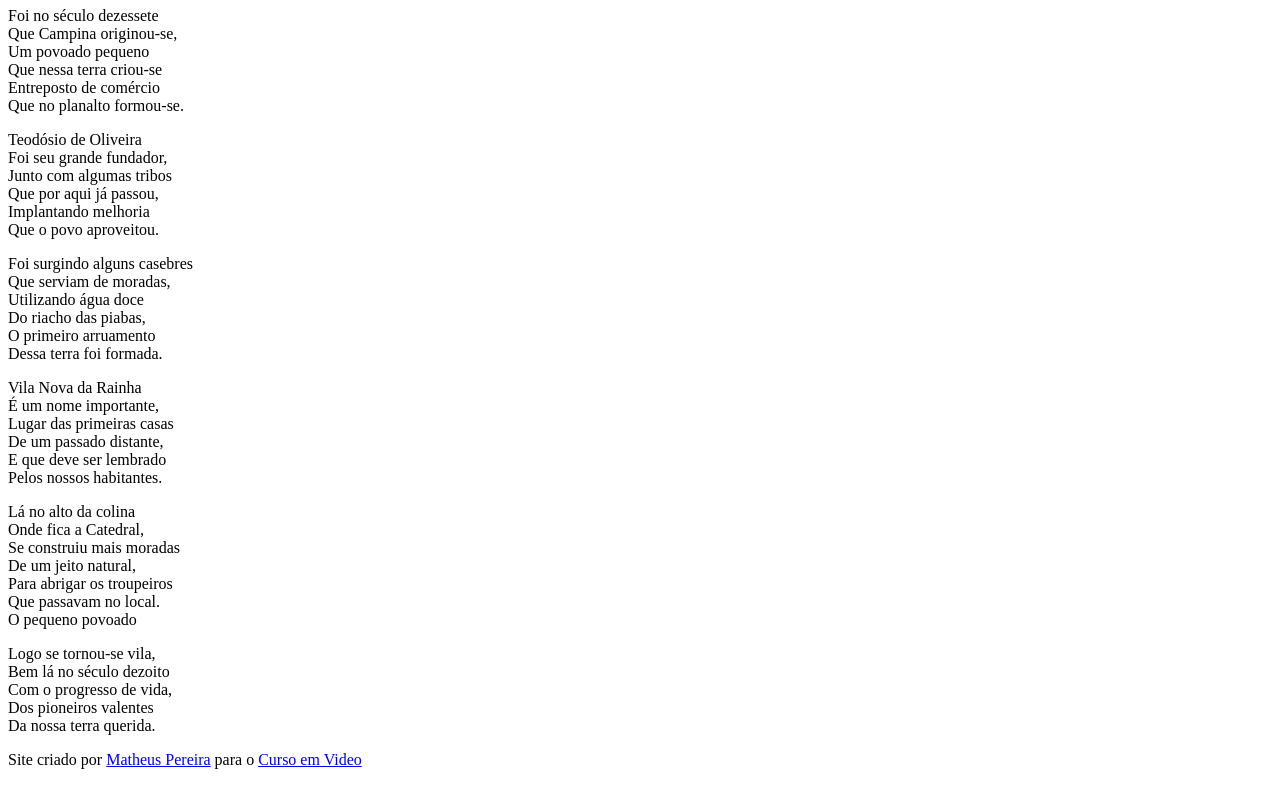
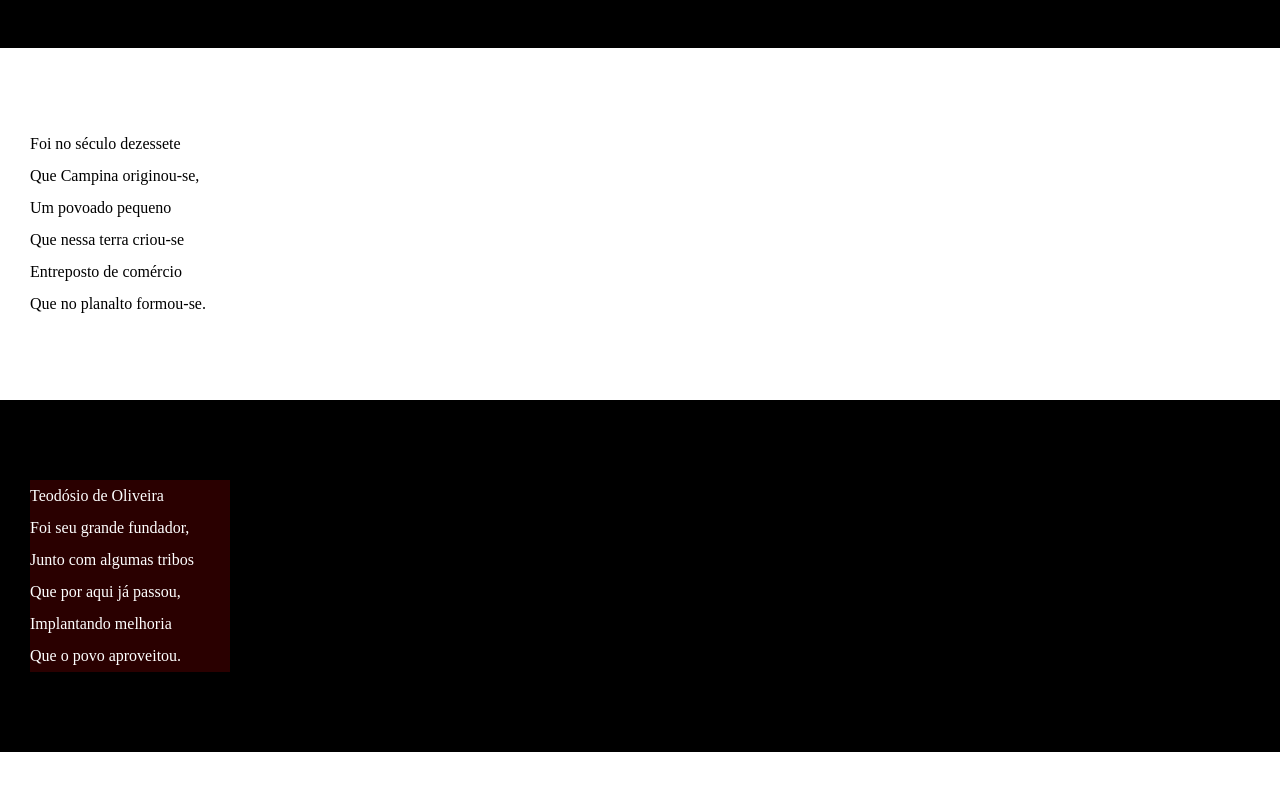
Before and after one commit to matheuspere/HTML-CSS, a plain HTML site: page Desafios/Desafio 12/index.html in a window 1280 px wide. Shown: the part 107-892 px from the top of the page. Drawn offline with Linux system fonts and the light colour scheme.

Commit message:
atualizei meu css

```diff
--- a/Desafios/Desafio 12/estilo/style.css
+++ b/Desafios/Desafio 12/estilo/style.css
@@ -1,5 +1,68 @@
 @charset "UTF-8";
 
-body {
+* {
+    margin: 0px;
+    padding: 0px;
+}
+
+html, body{
+    min-height: 100vh;
+    background-color: darkgray;
+}
+
+header {
+    background-color: black;
+    color: white;
+    text-align: center;
+}
+
+header > h1 {
+    padding-top: 50px;
+    font-variant: small-caps;
+}
+
+header > p {
+    padding-bottom: 50px;
+}
+
+a {
+    color: white;
+    text-decoration: none;
+    font-weight: bolder;
+}
+
+a:hover {
+    text-decoration: underline;
+}
+
+section {
+    padding-top: 10vh;
+    padding-bottom: 10vh;
+    line-height: 2em;
+    padding-left: 30px;
+}
+
+section.normal {
+    background-color: white;
+    color: black;
+}
+
+section.imagem {
+    background-color: black;
+    color: white;
 
 }
+
+section.imagem > p {
+    width: 200px;
+    background-color: rgba(255, 0, 0, 0.164);
+
+}
+
+
+footer {
+    background-color: black;
+    color: white;
+    text-align: center;
+    padding: 10px;
+}
--- a/Desafios/Desafio 12/index.html
+++ b/Desafios/Desafio 12/index.html
@@ -15,7 +15,7 @@
         </header>
 
 
-    <section>
+    <section class="normal">
         Foi no século dezessete <br>
         Que Campina originou-se, <br>
         Um povoado pequeno <br>
@@ -26,7 +26,7 @@
 
 
 
-    <section>
+    <section class="imagem">
         <p>
             Teodósio de Oliveira <br>
             Foi seu grande fundador, <br>
@@ -39,7 +39,7 @@
 
 
 
-    <section>
+    <section class="normal">
         <p>
             Foi surgindo alguns casebres <br>
             Que serviam de moradas, <br>
@@ -59,7 +59,7 @@
         </p>
     </section>
 
-    <section>
+    <section class="imagem">
         <p>
             Lá no alto da colina <br>
             Onde fica a Catedral, <br>
```
